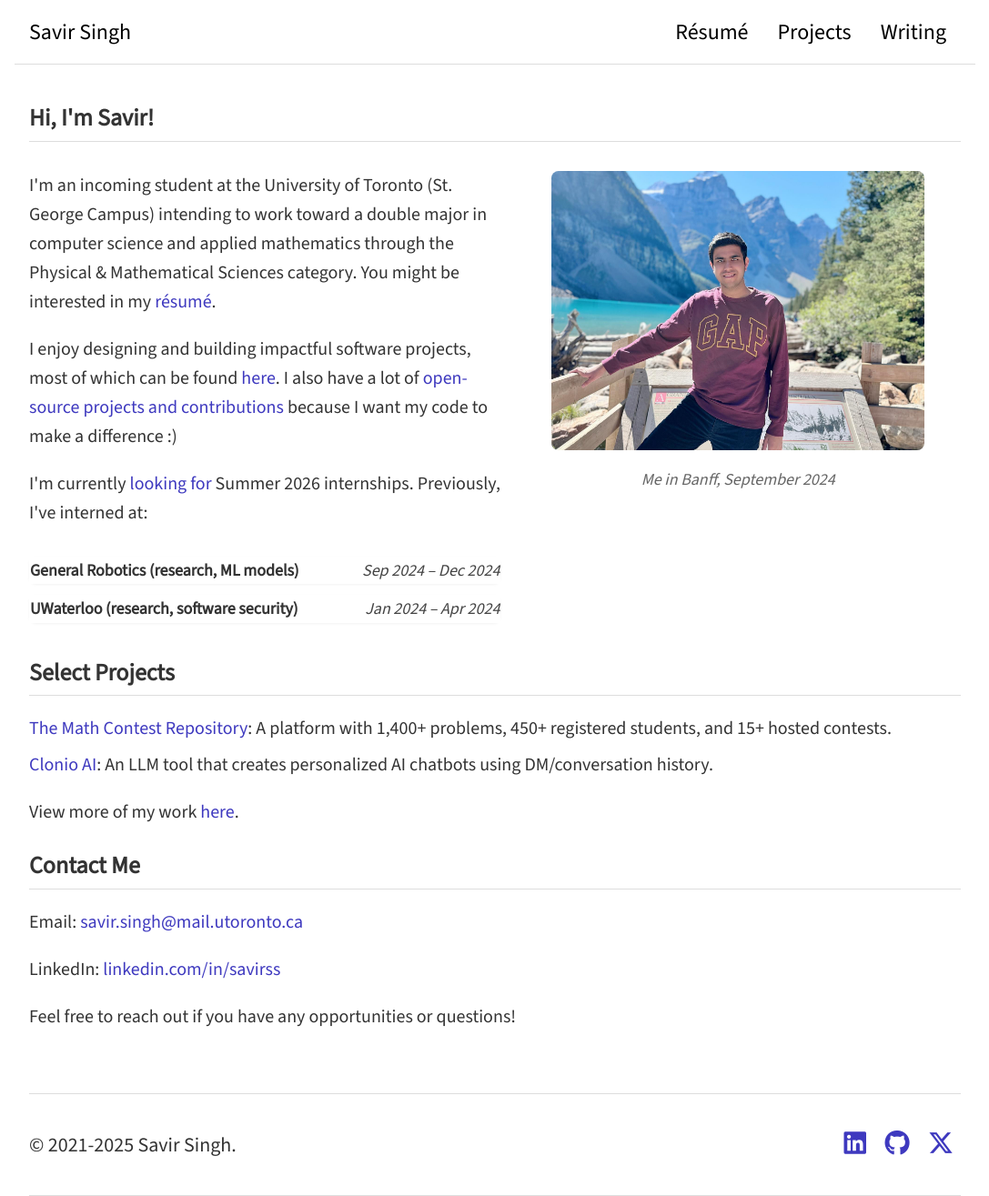
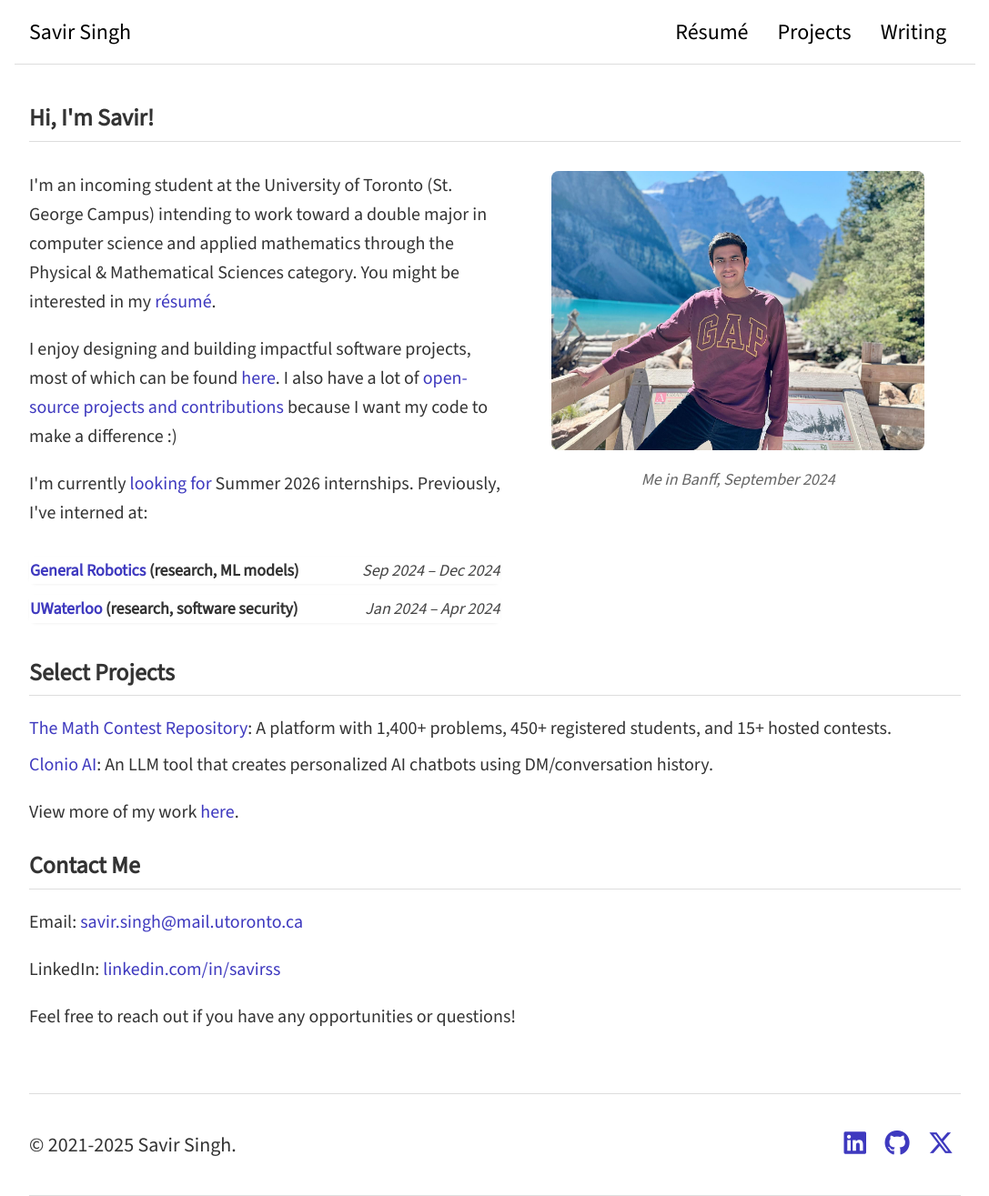
Before and after one commit to savirsingh/savirsingh.github.io, a Jekyll site: the page built from index.html, in a window 1280 px wide. Shown: the whole page at 91% size, without its empty margins (96-1183 px from the left). Built offline with Jekyll 4.4.1, drawn with Linux system fonts in a browser that asks for light colours; the list of posts is cut into pages by our own code.

Commit message:
Update index.html

```diff
--- a/index.html
+++ b/index.html
@@ -13,11 +13,11 @@ title: Home
   <table class="internship-table">
     <tbody>
       <tr>
-        <td class="company">General Robotics (research, ML models)</td>
+        <td class="company"><a href="https://www.generalrobotics.company">General Robotics</a> (research, ML models)</td>
         <td class="dates">Sep 2024 – Dec 2024</td>
       </tr>
       <tr>
-        <td class="company">UWaterloo (research, software security)</td>
+        <td class="company"><a href="https://cs.uwaterloo.ca">UWaterloo</a> (research, software security)</td>
         <td class="dates">Jan 2024 – Apr 2024</td>
       </tr>
     </tbody>
```
